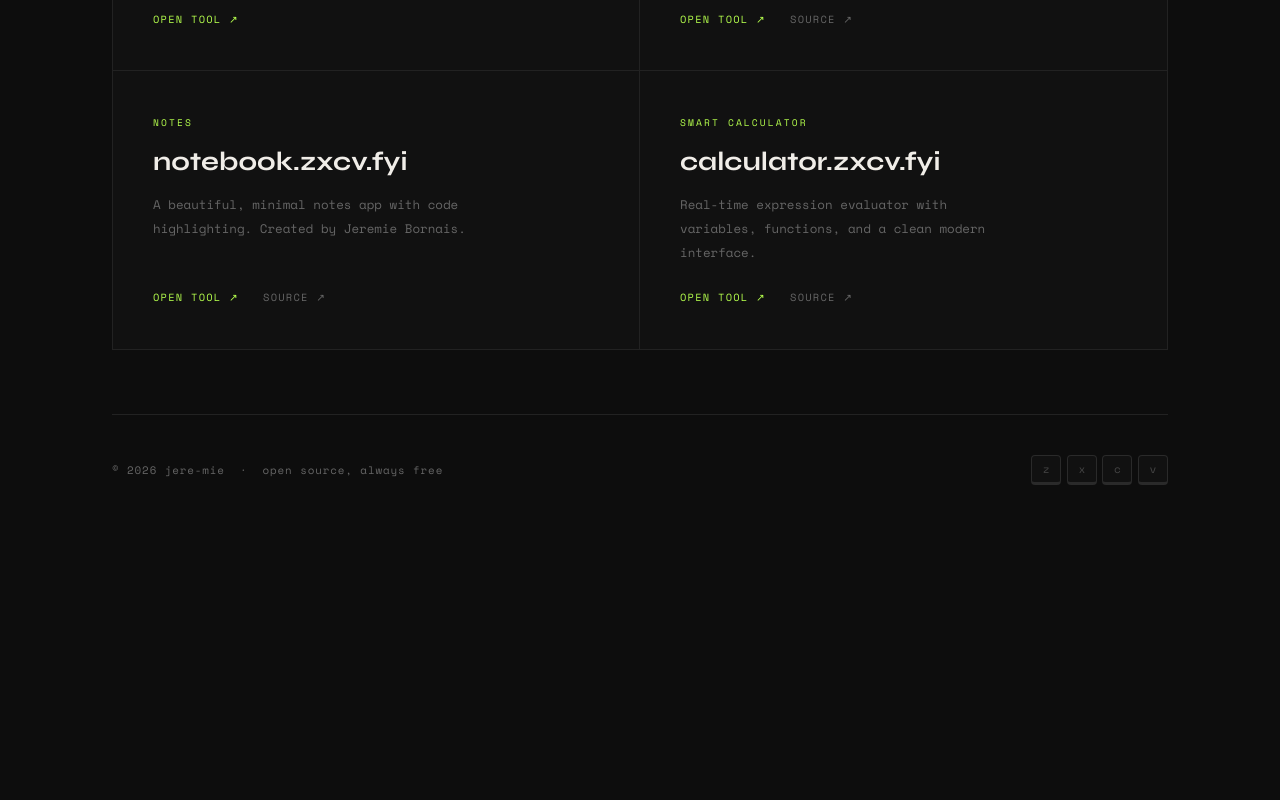
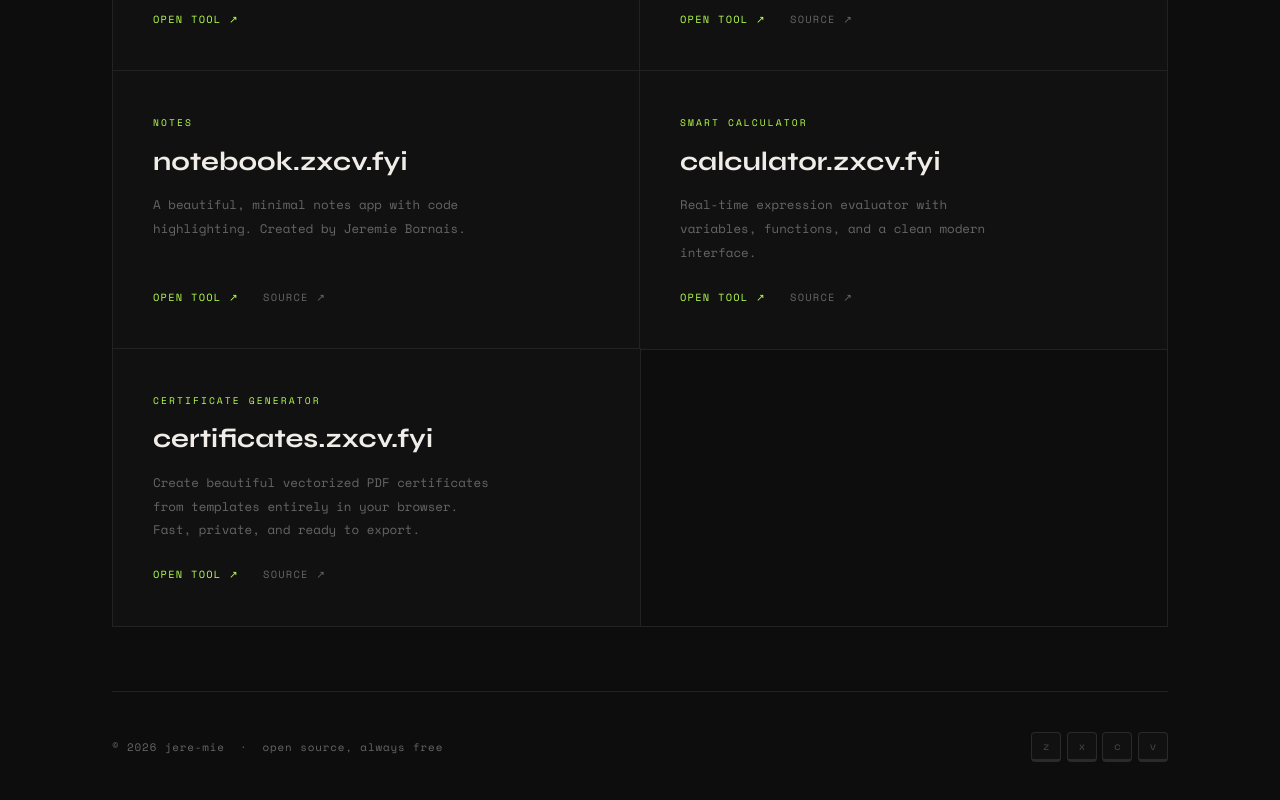
Before and after one commit to jere-mie/zxcv.fyi, a plain HTML site: page index.html in a window 1280 px wide. Shown: the part 1772-2572 px from the top of the page. Before the commit the page ends 2305 px from the top, so only its background shows below. Drawn offline with nearby package versions, Linux system fonts and the light colour scheme.

Commit message:
add certificate generator tool to the site and update README

```diff
--- a/index.html
+++ b/index.html
@@ -233,6 +233,21 @@
                 </div>
             </div>
 
+            <div class="tool-card" data-href="https://certificates.zxcv.fyi">
+                <span class="tool-tag">Certificate Generator</span>
+                <h2 class="tool-name">certificates.zxcv.fyi</h2>
+                <p class="tool-desc">
+                    Create beautiful vectorized PDF certificates from templates entirely in your browser.
+                    Fast, private, and ready to export.
+                </p>
+                <div class="tool-footer">
+                    <a class="tool-link tool-link-primary" href="https://certificates.zxcv.fyi" target="_blank"
+                        rel="noopener noreferrer">Open tool ↗</a>
+                    <a class="tool-link" href="https://github.com/jere-mie/certificate-generator" target="_blank"
+                        rel="noopener noreferrer">Source ↗</a>
+                </div>
+            </div>
+
         </div>
 
         <!-- Footer -->
```
Also changed, not shown: 1 other file.
